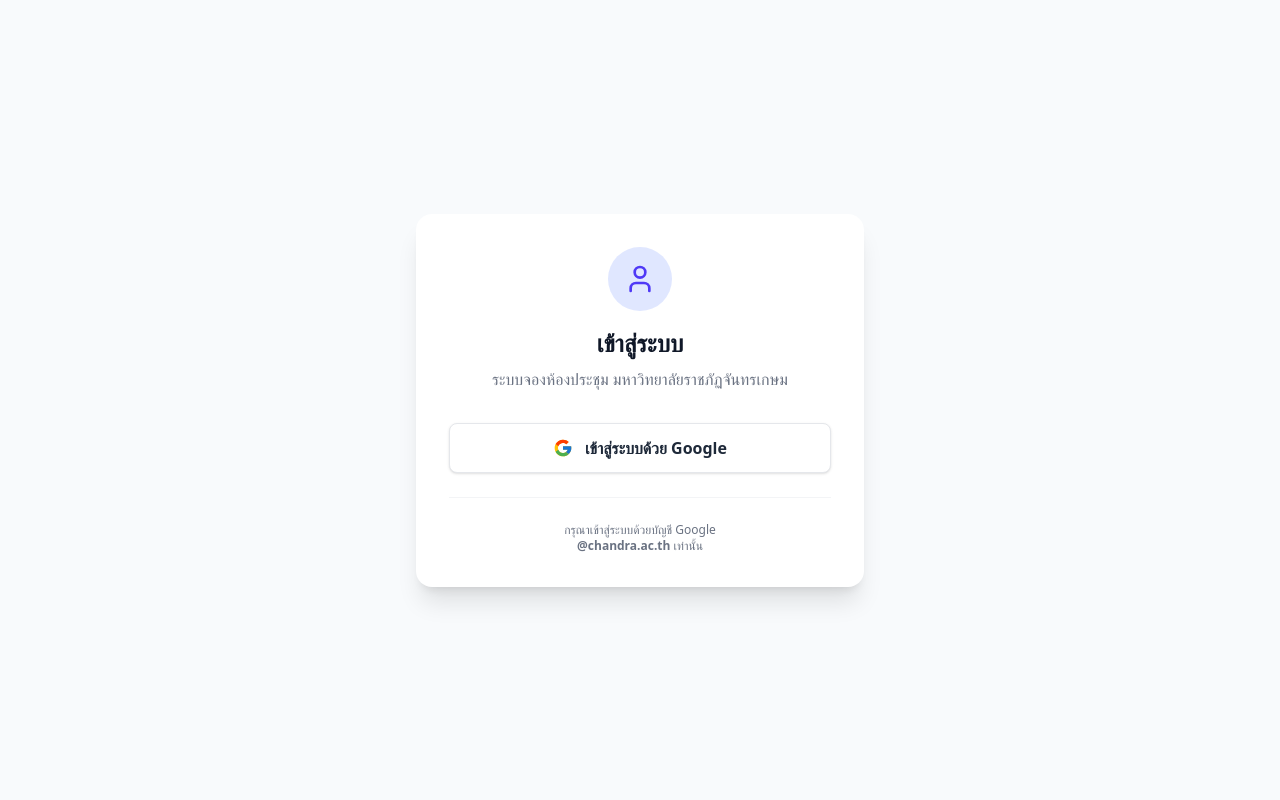
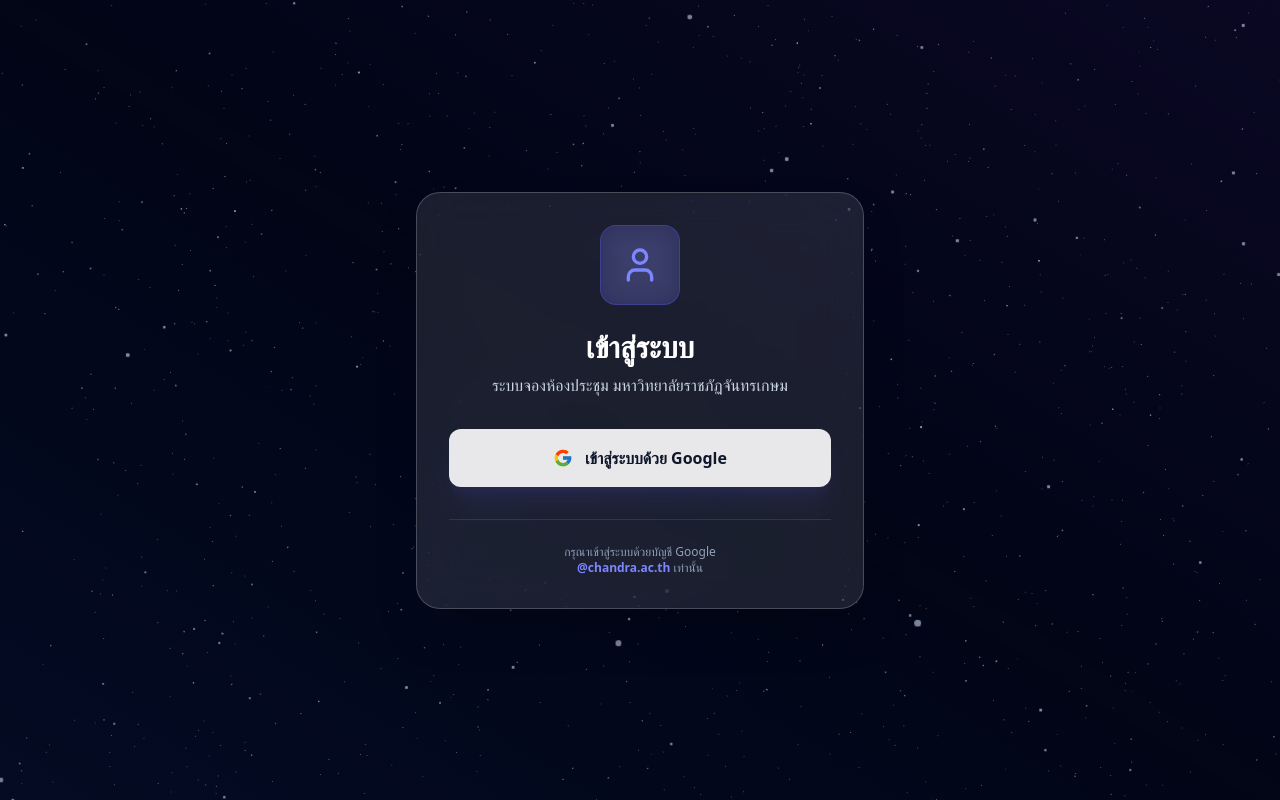
Before and after one commit to codem-ex/reservation_systems, a React (Vite) app in the folder CRU Reservation/: page /login in a window 1280 px wide. Built offline with nearby package versions, Linux system fonts and the light colour scheme; no server answers.

Commit message:
particle updated

```diff
--- a/CRU Reservation/package.json
+++ b/CRU Reservation/package.json
@@ -14,8 +14,11 @@
     "@emotion/styled": "^11.14.1",
     "@mui/material": "^7.3.7",
     "@mui/x-date-pickers": "^8.26.0",
+    "@react-three/drei": "^10.7.7",
+    "@react-three/fiber": "^9.5.0",
     "@supabase/supabase-js": "^2.93.1",
     "@tailwindcss/postcss": "^4.1.18",
+    "@types/three": "^0.182.0",
     "a": "^4.0.7",
     "clsx": "^2.1.1",
     "date-fns": "^4.1.0",
@@ -29,6 +32,7 @@
     "react-dom": "^19.2.0",
     "react-router-dom": "^6.28.0",
     "tailwind-merge": "^3.4.0",
+    "three": "^0.182.0",
     "xlsx": "^0.18.5"
   },
   "devDependencies": {
--- /dev/null
+++ b/CRU Reservation/src/components/AppParticles.tsx
@@ -0,0 +1,69 @@
+import { useRef, useMemo, useEffect, useState } from 'react';
+import { Canvas, useFrame } from '@react-three/fiber';
+import { Points, PointMaterial } from '@react-three/drei';
+import * as THREE from 'three';
+
+function AdaptiveParticles() {
+    const pointsRef = useRef<THREE.Points>(null!);
+    const [isDark, setIsDark] = useState(document.documentElement.classList.contains('dark'));
+
+    // Watch for theme changes
+    useEffect(() => {
+        const observer = new MutationObserver(() => {
+            setIsDark(document.documentElement.classList.contains('dark'));
+        });
+        observer.observe(document.documentElement, { attributes: true, attributeFilter: ['class'] });
+        return () => observer.disconnect();
+    }, []);
+
+    const count = 2000; // เบาลงเพื่อหน้าใช้งานจริง
+    const positions = useMemo(() => {
+        const pos = new Float32Array(count * 3);
+        for (let i = 0; i < count; i++) {
+            pos[i * 3] = (Math.random() - 0.5) * 10;
+            pos[i * 3 + 1] = (Math.random() - 0.5) * 10;
+            pos[i * 3 + 2] = (Math.random() - 0.5) * 5;
+        }
+        return pos;
+    }, []);
+
+    useFrame((state, delta) => {
+        if (pointsRef.current) {
+            // เคลื่อนไหวลอยขึ้นช้าๆ เหมือนฝุ่นในแสงแดด
+            pointsRef.current.position.y += delta * 0.05;
+            if (pointsRef.current.position.y > 0.5) pointsRef.current.position.y = -0.5;
+
+            // หมุนเบาๆ
+            pointsRef.current.rotation.y += delta * 0.02;
+        }
+    });
+
+    return (
+        <Points ref={pointsRef} positions={positions} stride={3} frustumCulled={false}>
+            <PointMaterial
+                transparent
+                // เปลี่ยนสีตามโหมด: Dark = ขาว/ฟ้าจาง, Light = เทา/น้ำเงินจาง
+                color={isDark ? "#94a3b8" : "#cbd5e1"}
+                size={isDark ? 0.015 : 0.012}
+                sizeAttenuation={true}
+                depthWrite={false}
+                blending={isDark ? THREE.AdditiveBlending : THREE.NormalBlending}
+                opacity={isDark ? 0.3 : 0.2} // บางมากเพื่อให้ไม่กวนสายตา
+            />
+        </Points>
+    );
+}
+
+const AppParticles = () => {
+    return (
+        <div className="fixed inset-0 -z-10 pointer-events-none transition-colors duration-500 bg-white dark:bg-slate-950">
+            <Canvas camera={{ position: [0, 0, 2], fov: 75 }}>
+                <AdaptiveParticles />
+            </Canvas>
+            {/* Overlay สำหรับโหมดมืดเพื่อให้มีความลึก */}
+            <div className="absolute inset-0 dark:bg-[radial-gradient(circle_at_center,transparent_0%,rgba(2,6,23,0.3)_100%)] pointer-events-none" />
+        </div>
+    );
+};
+
+export default AppParticles;
--- /dev/null
+++ b/CRU Reservation/src/components/ParticleBackground.tsx
@@ -0,0 +1,87 @@
+import { useRef, useMemo, useEffect } from 'react';
+import { Canvas, useFrame } from '@react-three/fiber';
+import { Points, PointMaterial } from '@react-three/drei';
+import * as THREE from 'three';
+
+function Nebula() {
+    const pointsRef = useRef<THREE.Points>(null!);
+    const mouse = useRef(new THREE.Vector2(0, 0));
+
+    const count = 4000;
+
+    const [positions, colors] = useMemo(() => {
+        const pos = new Float32Array(count * 3);
+        const cols = new Float32Array(count * 3);
+
+        // โทนสีอวกาศที่ดูพรีเมียม
+        const colorOptions = [
+            new THREE.Color("#60a5fa"), // Blue
+            new THREE.Color("#c084fc"), // Purple
+            new THREE.Color("#ffffff"), // White
+            new THREE.Color("#22d3ee"), // Cyan
+        ];
+
+        for (let i = 0; i < count; i++) {
+            // กระจายตัวแบบสุ่มให้เต็มพื้นที่กล่อง 3D ขนาดใหญ่ (ไม่กระจุกตรงกลาง)
+            // ใช้ช่วงที่กว้างขึ้นเพื่อให้ดาวกระจายไปทั่วขอบจอ
+            pos[i * 3] = (Math.random() - 0.5) * 15;     // X: -7.5 ถึง 7.5
+            pos[i * 3 + 1] = (Math.random() - 0.5) * 15; // Y: -7.5 ถึง 7.5
+            pos[i * 3 + 2] = (Math.random() - 0.5) * 10; // Z: -5 ถึง 5
+
+            const chosenColor = colorOptions[Math.floor(Math.random() * colorOptions.length)];
+            cols[i * 3] = chosenColor.r;
+            cols[i * 3 + 1] = chosenColor.g;
+            cols[i * 3 + 2] = chosenColor.b;
+        }
+        return [pos, cols];
+    }, []);
+
+    useEffect(() => {
+        const handleMouseMove = (e: MouseEvent) => {
+            mouse.current.x = (e.clientX / window.innerWidth) * 2 - 1;
+            mouse.current.y = -(e.clientY / window.innerHeight) * 2 + 1;
+        };
+        window.addEventListener('mousemove', handleMouseMove);
+        return () => window.removeEventListener('mousemove', handleMouseMove);
+    }, []);
+
+    useFrame((state, delta) => {
+        if (pointsRef.current) {
+            // หมุนช้าๆ ให้ดูเหมือนอวกาศโอบล้อมตัวเรา
+            pointsRef.current.rotation.y += delta * 0.03;
+
+            // เอียงตามเมาส์แบบเบาๆ เพื่อให้ดูมีมิติ
+            pointsRef.current.rotation.x = THREE.MathUtils.lerp(pointsRef.current.rotation.x, -mouse.current.y * 0.2, 0.05);
+            pointsRef.current.rotation.y = THREE.MathUtils.lerp(pointsRef.current.rotation.y, mouse.current.x * 0.2, 0.05);
+        }
+    });
+
+    return (
+        <Points ref={pointsRef} positions={positions} colors={colors} stride={3} frustumCulled={false}>
+            <PointMaterial
+                transparent
+                vertexColors
+                size={0.02}
+                sizeAttenuation={true}
+                depthWrite={false}
+                blending={THREE.AdditiveBlending}
+                opacity={0.6}
+            />
+        </Points>
+    );
+}
+
+const ParticleBackground = () => {
+    return (
+        <div className="fixed inset-0 -z-10 bg-[#020617]">
+            <Canvas camera={{ position: [0, 0, 5], fov: 60 }}>
+                <color attach="background" args={['#020617']} />
+                <Nebula />
+            </Canvas>
+            {/* ปรับ Gradient ให้ดูฟุ้งกระจาย ไม่กระจุก */}
+            <div className="absolute inset-0 bg-gradient-to-tr from-blue-900/10 via-transparent to-purple-900/10 pointer-events-none" />
+        </div>
+    );
+};
+
+export default ParticleBackground;
--- a/CRU Reservation/src/pages/Login.tsx
+++ b/CRU Reservation/src/pages/Login.tsx
@@ -12,6 +12,7 @@ import { supabase } from "../lib/supabaseClient";
 */
 
 import { useNavigate } from "react-router-dom";
+import ParticleBackground from "../components/ParticleBackground";
 
 const ALLOWED_DOMAIN = "chandra.ac.th";
 
@@ -122,27 +123,36 @@ const Login: React.FC = () => {
     };
 
     return (
-        <div className="min-h-screen bg-slate-50 dark:bg-slate-950 flex items-center justify-center p-4 transition-colors">
-            <div className="bg-white dark:bg-slate-900 rounded-2xl shadow-xl dark:shadow-none p-8 w-full max-w-md border border-transparent dark:border-slate-800">
+        <div className="min-h-screen flex items-center justify-center p-4 relative overflow-hidden">
+            {/* 3D Particle Background */}
+            <ParticleBackground />
+
+            <div className="
+                backdrop-blur-xl bg-white/10 dark:bg-slate-900/40
+                rounded-3xl shadow-2xl p-8 w-full max-w-md
+                border border-white/20 dark:border-slate-700/50
+                animate-in fade-in zoom-in duration-500
+                relative z-10
+            ">
 
                 {/* Header */}
                 <div className="text-center mb-8">
-                    <div className="bg-primary-100 dark:bg-primary-900/30 w-16 h-16 rounded-full flex items-center justify-center mx-auto mb-4">
-                        <UserIcon className="w-8 h-8 text-primary-600 dark:text-primary-400" />
+                    <div className="bg-primary-500/20 w-20 h-20 rounded-2xl flex items-center justify-center mx-auto mb-6 backdrop-blur-md border border-primary-500/30">
+                        <UserIcon className="w-10 h-10 text-primary-400" />
                     </div>
 
-                    <h1 className="text-2xl font-bold text-gray-900 dark:text-white">
+                    <h1 className="text-3xl font-bold text-white mb-2">
                         เข้าสู่ระบบ
                     </h1>
 
-                    <p className="text-gray-500 dark:text-slate-400 mt-2">
+                    <p className="text-slate-300">
                         ระบบจองห้องประชุม มหาวิทยาลัยราชภัฏจันทรเกษม
                     </p>
                 </div>
 
                 {/* Error */}
                 {error && (
-                    <div className="bg-red-50 text-red-600 p-3 rounded-lg text-sm border border-red-100 flex items-start mb-6">
+                    <div className="bg-red-500/20 text-red-100 p-4 rounded-xl text-sm border border-red-500/30 flex items-start mb-6 backdrop-blur-md">
                         <Lock className="w-4 h-4 mr-2 mt-0.5 flex-shrink-0" />
                         {error}
                     </div>
@@ -154,12 +164,11 @@ const Login: React.FC = () => {
                     onClick={handleGoogleLogin}
                     disabled={loading}
                     className="
-            w-full py-3 rounded-lg font-semibold border
-            bg-white dark:bg-slate-800 text-gray-800 dark:text-slate-200 border-gray-200 dark:border-slate-700
-            hover:bg-gray-50 dark:hover:bg-slate-700
-            transition-colors
+            w-full py-4 rounded-xl font-semibold border
+            bg-white/90 hover:bg-white text-slate-900 border-transparent
+            transition-all duration-300 transform hover:scale-[1.02] active:scale-[0.98]
             flex items-center justify-center
-            shadow-sm
+            shadow-xl shadow-primary-500/10
             disabled:opacity-60
             disabled:cursor-not-allowed
           "
@@ -192,10 +201,10 @@ const Login: React.FC = () => {
                 </button>
 
                 {/* Footer */}
-                <div className="mt-6 pt-6 border-t border-gray-100 dark:border-slate-800">
-                    <p className="text-xs text-center text-gray-500 dark:text-slate-400">
+                <div className="mt-8 pt-6 border-t border-white/10">
+                    <p className="text-xs text-center text-slate-400">
                         กรุณาเข้าสู่ระบบด้วยบัญชี Google <br />
-                        <b>@{ALLOWED_DOMAIN}</b> เท่านั้น
+                        <b className="text-primary-400">@{ALLOWED_DOMAIN}</b> เท่านั้น
                     </p>
                 </div>
 
@@ -204,4 +213,5 @@ const Login: React.FC = () => {
     );
 };
 
+
 export default Login;
```
Also changed, not shown: CRU Reservation/src/layouts/MainLayout.tsx (+9 -5 lines), 2 other files (tests, documents, lock files or other folders).
